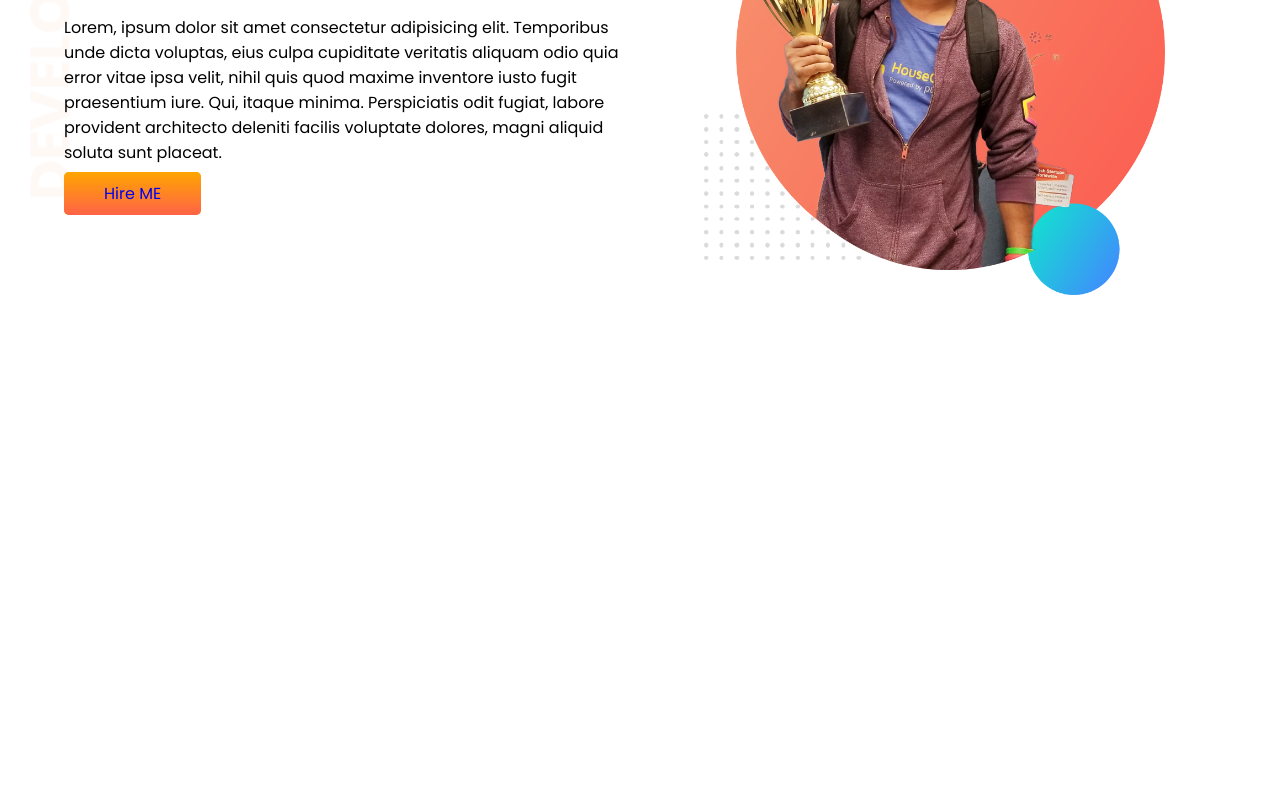
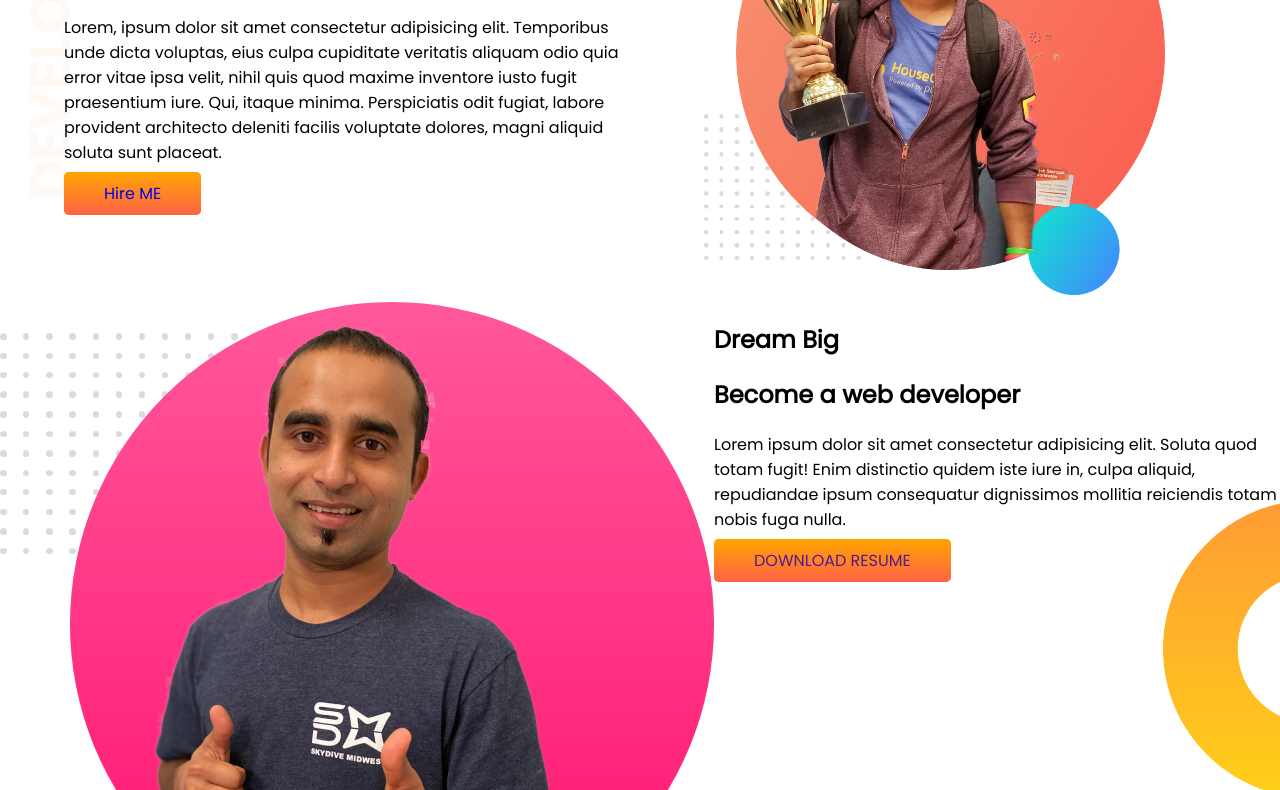
Before and after one commit to MD-Faysal-islam/Developer-Protfolio, a plain HTML site: page index.html in a window 1280 px wide. Shown: the part 162-952 px from the top of the page. Before the commit the page ends 800 px from the top, so only its background shows below. Drawn offline with Linux system fonts and the light colour scheme.

Commit message:
Dream Big

```diff
--- a/index.html
+++ b/index.html
@@ -30,6 +30,22 @@
             <img src="/web-developer-portfolio-master/images/jhankar.png" alt="">
         </Div>
     </section>
+    <section class="dream-big">
+        <div>
+            <img src="/web-developer-portfolio-master/images/jhankar2.png" alt="">
+
+        </div>
+        <div>
+            <h1>Dream Big</h1>
+            <h2>Become a web developer</h2>
+            <p>Lorem ipsum dolor sit amet consectetur adipisicing elit. Soluta quod totam fugit! Enim distinctio quidem
+                iste iure in, culpa aliquid, repudiandae ipsum consequatur dignissimos mollitia reiciendis totam nobis
+                fuga nulla.
+            </p>
+            <a class="link-button" target="_blank" href="">DOWNLOAD RESUME</a>
+        </div>
+
+    </section>
 
 </body>
 
--- a/style.css
+++ b/style.css
@@ -13,6 +13,7 @@ h1 {
 
 section {
     display: flex;
+    bottom: 150px;
 }
 
 .top-banner {
@@ -36,3 +37,9 @@ section {
     padding: 10px 40px;
     border-radius: 5px;
 }
+
+.dream-big {
+    background-image: url(/web-developer-portfolio-master/images/dream-bg.png);
+    background-position: right;
+    background-repeat: no-repeat;
+}
```
